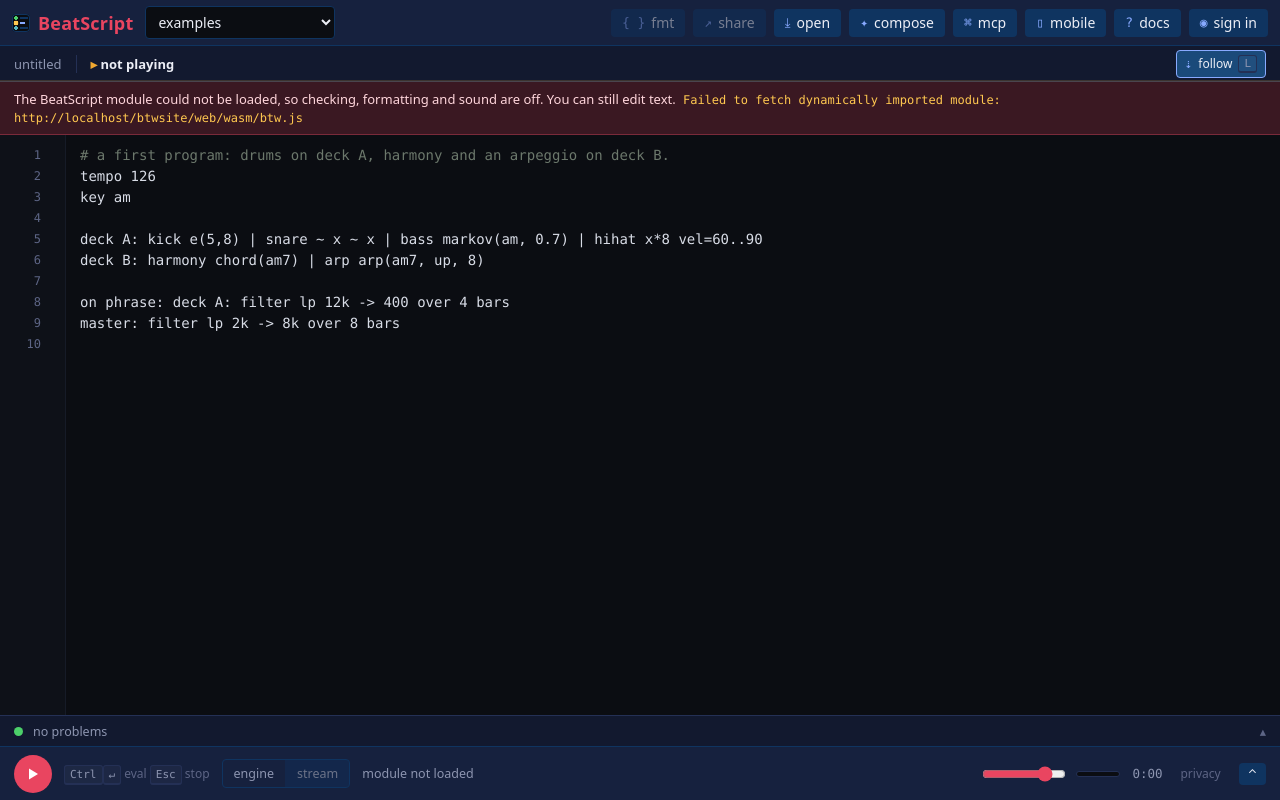
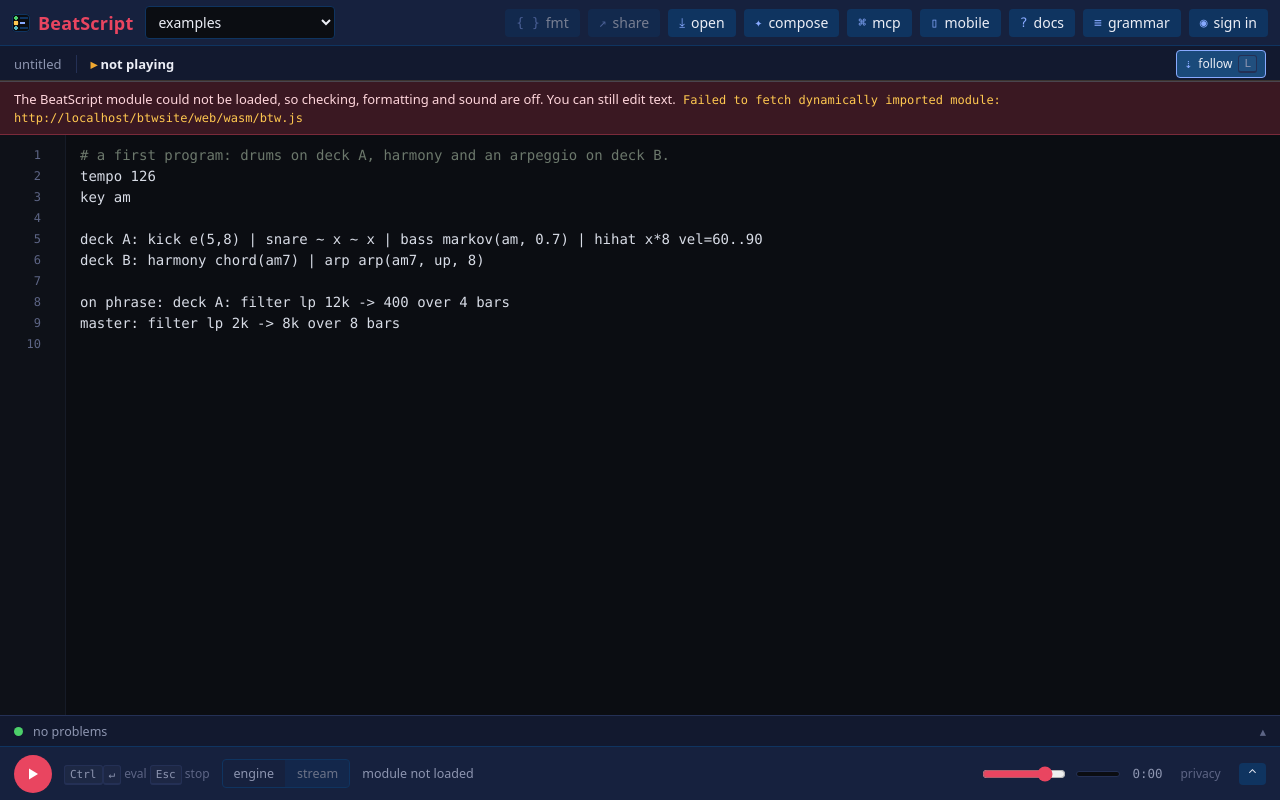
Before and after one commit to stackdump/beats-bitwrap-io, a plain HTML site: page btwsite/web/index.html in a window 1280 px wide. Drawn offline with Linux system fonts and the light colour scheme; no server answers; a script that the page names is missing.

Commit message:
btwsite: a grammar link in the toolbar (/grammar, the railroad diagrams)
The page is btwserve's, generated from djlive's grammar.ebnf (every
production as a railroad diagram, cross-linked by name, light and dark).

Co-Authored-By: Claude Opus 5.5 <noreply@anthropic.com>

```diff
--- a/btwsite/web/index.html
+++ b/btwsite/web/index.html
@@ -29,6 +29,7 @@
     <button type="button" class="tb" id="btn-mcp" title="MCP: let an assistant drive this page" aria-expanded="false" aria-controls="drawer"><span class="gl-ic" aria-hidden="true">⌘</span><span class="lbl">mcp</span></button>
     <button type="button" class="tb" id="btn-phone" title="Mobile: connect the BeatScript app on your phone: scan this QR code" aria-expanded="false" aria-controls="drawer"><span class="gl-ic" aria-hidden="true">▯</span><span class="lbl">mobile</span></button>
     <a class="tb" id="lnk-docs" href="/docs/cheatsheet.md" target="_blank" rel="noopener" title="The language on one page (opens in a new tab)"><span class="gl-ic" aria-hidden="true">?</span><span class="lbl">docs</span></a>
+    <a class="tb" id="lnk-grammar" href="/grammar" target="_blank" rel="noopener" title="The grammar, every production as a railroad diagram (opens in a new tab)"><span class="gl-ic" aria-hidden="true">&#x2261;</span><span class="lbl">grammar</span></a>
     <button type="button" class="tb" id="btn-user" title="Sign in" aria-expanded="false" aria-controls="drawer"><span class="gl-ic" aria-hidden="true">◉</span><span class="lbl" id="user-lbl">sign in</span></button>
     </div>
   </header>
```
